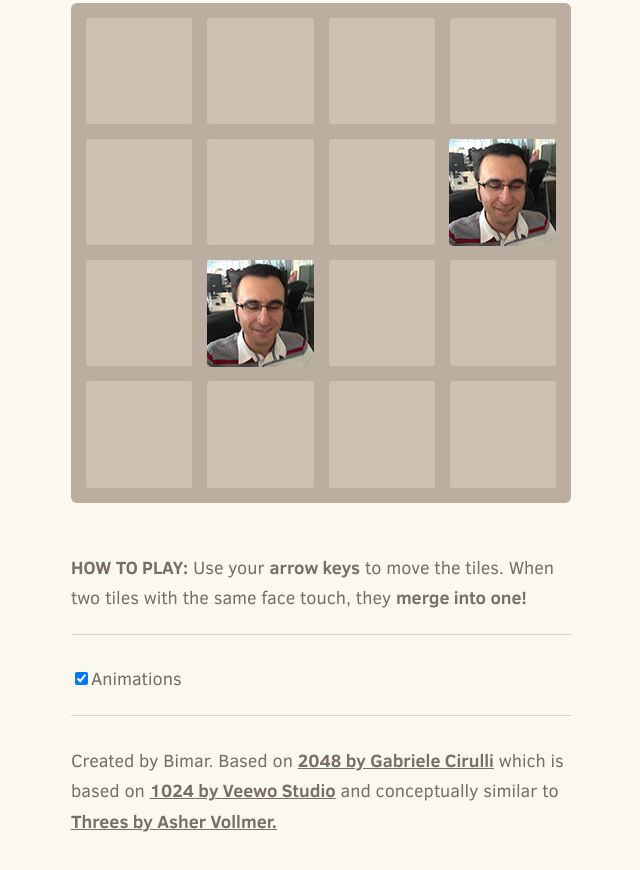
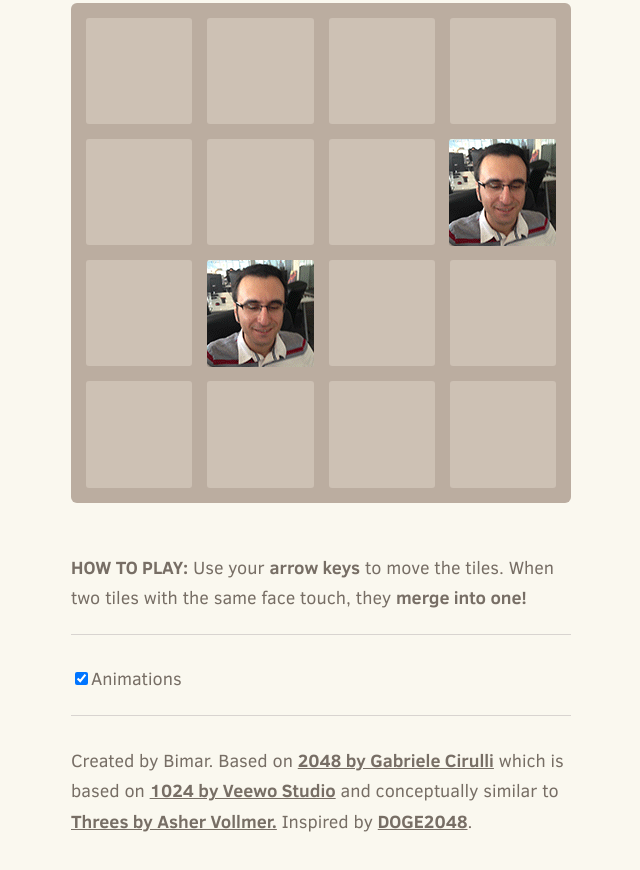
Before and after one commit to disq/disq.github.io, a plain HTML site: page 2048/index.html in a window 1280 px wide. Shown: the part 260-1130 px from the top of the page, without its empty margins (319-959 px from the left). Drawn offline with Linux system fonts and the light colour scheme.

Commit message:
add doge2048 acknowledgement

```diff
--- a/2048/index.html
+++ b/2048/index.html
@@ -163,7 +163,7 @@
     </p>
     <hr>
     <p>
-    Created by Bimar. Based on <a href="http://gabrielecirulli.github.io/2048/" target="_blank">2048 by Gabriele Cirulli</a> which is based on <a href="https://itunes.apple.com/us/app/1024!/id823499224" target="_blank">1024 by Veewo Studio</a> and conceptually similar to <a href="http://asherv.com/threes/" target="_blank">Threes by Asher Vollmer.</a>
+    Created by Bimar. Based on <a href="http://gabrielecirulli.github.io/2048/" target="_blank">2048 by Gabriele Cirulli</a> which is based on <a href="https://itunes.apple.com/us/app/1024!/id823499224" target="_blank">1024 by Veewo Studio</a> and conceptually similar to <a href="http://asherv.com/threes/" target="_blank">Threes by Asher Vollmer.</a> Inspired by <a href="http://doge2048.com/" target="_blank">DOGE2048</a>.
     </p>
   </div>
 
```
